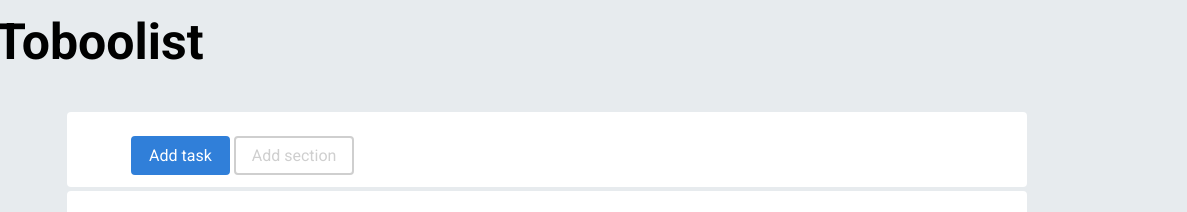
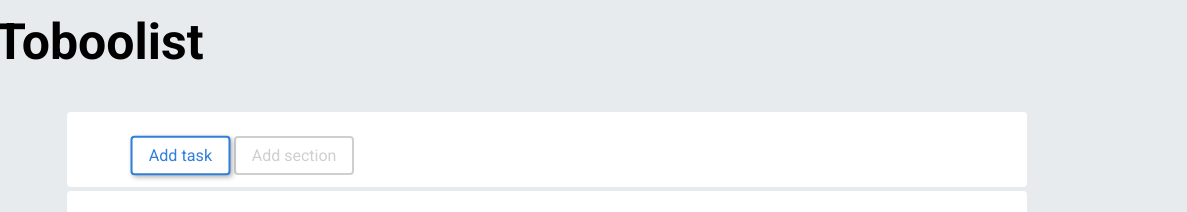
Before and after one commit to EdoBergamo/html-css-toboolist, a plain HTML site: page bonus/index.html in a window 1280 px wide. In both pictures the pointer is over the button "Add task". Shown: the top 212 px of the page, 93-1280 px from the left. Drawn offline with Linux system fonts and the light colour scheme.

Commit message:
[UPDATE] Added Hover Effect in Bonus Folder

```diff
--- a/bonus/assets/css/style.css
+++ b/bonus/assets/css/style.css
@@ -42,6 +42,28 @@ h1 {
     padding-left: 64px;
     border-radius: 4px;
 }
+
+/* Hover Effect */
+.button:hover {
+    box-shadow: 2px 2px 5px hsla(0, 0%, 0%, 0.3);
+    transform: scale(1.01);
+    transition: transform 0.2s;
+}
+
+/* First Button */
+.button:hover:nth-child(1) {
+    background-color: hsl(0, 0%, 100%);
+    border: 2px solid hsl(212, 69%, 52%);
+    color: hsl(212, 69%, 52%);
+}
+
+/* Second Button */
+.button:hover:nth-child(2) {
+    background-color: hsl(0, 0%, 81%);
+    border: 2px solid hsl(0, 0%, 81%);
+    color: hsl(0, 0%, 100%);
+}
+/* End Hover Effect */
 
 .button {
     all: unset;
```
